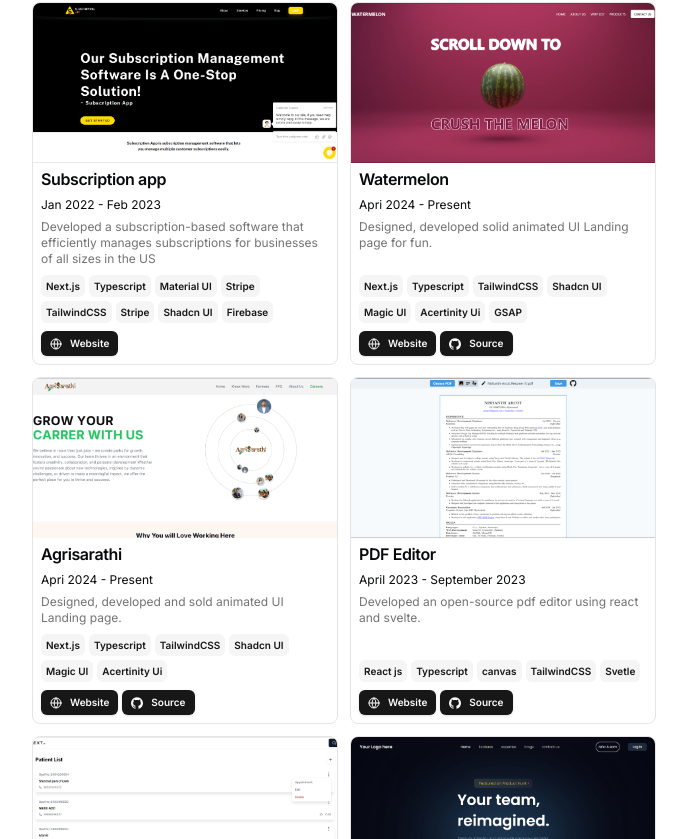
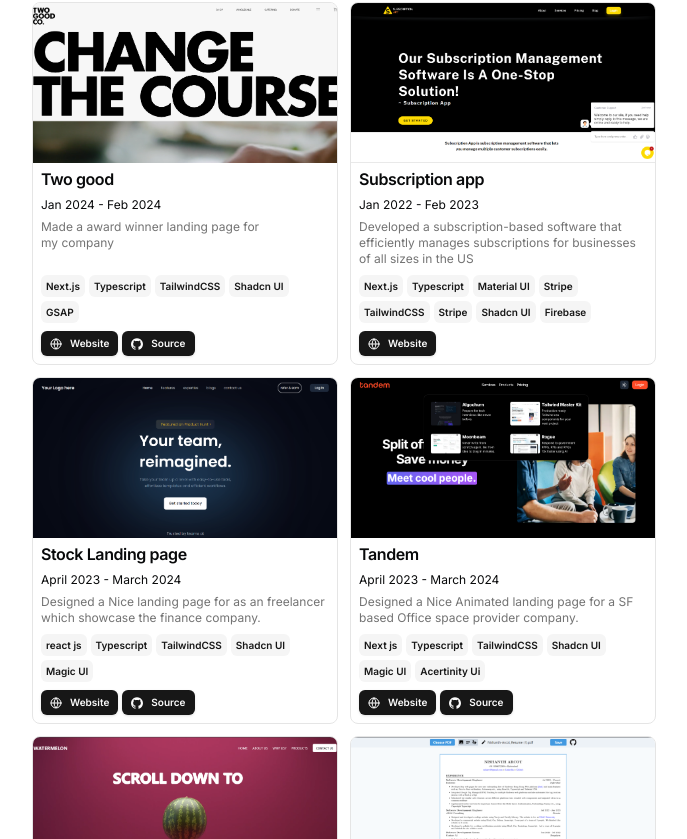
Before and after one commit to abhisektomar1/new-portfolio, a Next.js app: page / in a window 1280 px wide. Shown: the part 1061-1900 px from the top of the page, without its empty margins (296-983 px from the left). Built offline with nearby package versions, Linux system fonts and the light colour scheme.

Commit message:
projects added

```diff
--- a/src/data/resume.tsx
+++ b/src/data/resume.tsx
@@ -128,6 +128,36 @@ export const DATA = {
   ],
   projects: [
     {
+      title: "Two good",
+      href: "https://twogood.com.au/",
+      dates: "Jan 2024 - Feb 2024",
+      active: true,
+      description:
+        "Made a award winner landing page for my company",
+      technologies: [
+        "Next.js",
+        "Typescript",
+        "TailwindCSS",
+        "Shadcn UI",
+        "GSAP"
+      ],
+      links: [
+        {
+          type: "Website",
+          href: "https://twogood.com.au/",
+          icon: <Icons.globe className="size-3" />,
+        },
+        {
+          type: "Source",
+          href: "https://github.com/abhisektomar1/two-good",
+          icon: <Icons.github className="size-3" />,
+        },
+      ],
+      image: "/projects/twoGood.png",
+      video:
+        "",
+    },
+    {
       title: "Subscription app",
       href: "https://subscription.app",
       dates: "Jan 2022 - Feb 2023",
@@ -152,128 +182,6 @@ export const DATA = {
         },
       ],
       image: "/projects/subs.png",
-      video:
-        "",
-    },
-    {
-      title: "Watermelon",
-      href: "https://watermelon-pearl.vercel.app/",
-      dates: "Apri 2024 - Present",
-      active: true,
-      description:
-        "Designed, developed solid  animated UI Landing page for fun.",
-      technologies: [
-        "Next.js",
-        "Typescript",
-        "TailwindCSS",
-        "Shadcn UI",
-        "Magic UI",
-        "Acertinity Ui",
-        "GSAP"
-      ],
-      links: [
-        {
-          type: "Website",
-          href: "https://watermelon-pearl.vercel.app/",
-          icon: <Icons.globe className="size-3" />,
-        },
-        {
-          type: "Source",
-          href: "https://github.com/abhisektomar1/watermelon",
-          icon: <Icons.github className="size-3" />,
-        },
-      ],
-      image: "/projects/watermelon.png",
-      video: "",
-    },
-    {
-      title: "Agrisarathi",
-      href: "https://agrisarathi.com",
-      dates: "Apri 2024 - Present",
-      active: true,
-      description:
-        "Designed, developed and sold animated UI Landing page.",
-      technologies: [
-        "Next.js",
-        "Typescript",
-        "TailwindCSS",
-        "Shadcn UI",
-        "Magic UI",
-        "Acertinity Ui"
-      ],
-      links: [
-        {
-          type: "Website",
-          href: "https://agrisarathi.com",
-          icon: <Icons.globe className="size-3" />,
-        },
-        {
-          type: "Source",
-          href: "https://github.com/abhisektomar1/agrisarathi-next-app",
-          icon: <Icons.github className="size-3" />,
-        },
-      ],
-      image: "/projects/agri.png",
-      video: "",
-    },
-    {
-      title: "PDF Editor",
-      href: "https://pdf-editor-abhi-vert.vercel.app/",
-      dates: "April 2023 - September 2023",
-      active: true,
-      description:
-        "Developed an open-source pdf editor using react and svelte.",
-      technologies: [
-        "React js",
-        "Typescript",
-        "canvas",
-        "TailwindCSS",
-        "Svetle"
-      ],
-      links: [
-        {
-          type: "Website",
-          href: "https://pdf-editor-abhi-vert.vercel.app/",
-          icon: <Icons.globe className="size-3" />,
-        },
-        {
-          type: "Source",
-          href: "https://github.com/abhisektomar1/pdf-editor",
-          icon: <Icons.github className="size-3" />,
-        },
-      ],
-      image: "/projects/pdf.png",
-      video: "",
-    },
-    {
-      title: "Ortho Appointment App",
-      href: "https://ortho-app-dental.vercel.app",
-      dates: "April 2023 - March 2024",
-      active: true,
-      description:
-        "Designed a fully functional patients management app for doctors of hospital with appointment system",
-      technologies: [
-        "Next.js",
-        "Typescript",
-        "Appwrite",
-        "No sql",
-        "TailwindCSS",
-        "Shadcn UI",
-        "Magic UI",
-      ],
-      links: [
-        {
-          type: "Website",
-          href: "https://ortho-app-dental.vercel.app",
-          icon: <Icons.globe className="size-3" />,
-        },
-        {
-          type: "Source",
-          href: "https://github.com/abhisektomar1/ortho-app-",
-          icon: <Icons.github className="size-3" />,
-        },
-      ],
-      image: "/projects/ortho.png",
       video:
         "",
     },
@@ -338,6 +246,129 @@ export const DATA = {
       video:
         "",
     },
+    {
+      title: "Watermelon",
+      href: "https://watermelon-pearl.vercel.app/",
+      dates: "Apri 2024 - Present",
+      active: true,
+      description:
+        "Designed, developed solid  animated UI Landing page for fun.",
+      technologies: [
+        "Next.js",
+        "Typescript",
+        "TailwindCSS",
+        "Shadcn UI",
+        "Magic UI",
+        "Acertinity Ui",
+        "GSAP"
+      ],
+      links: [
+        {
+          type: "Website",
+          href: "https://watermelon-pearl.vercel.app/",
+          icon: <Icons.globe className="size-3" />,
+        },
+        {
+          type: "Source",
+          href: "https://github.com/abhisektomar1/watermelon",
+          icon: <Icons.github className="size-3" />,
+        },
+      ],
+      image: "/projects/watermelon.png",
+      video: "",
+    },
+    // {
+    //   title: "Agrisarathi",
+    //   href: "https://agrisarathi.com",
+    //   dates: "Apri 2024 - Present",
+    //   active: true,
+    //   description:
+    //     "Designed, developed and sold animated UI Landing page.",
+    //   technologies: [
+    //     "Next.js",
+    //     "Typescript",
+    //     "TailwindCSS",
+    //     "Shadcn UI",
+    //     "Magic UI",
+    //     "Acertinity Ui"
+    //   ],
+    //   links: [
+    //     {
+    //       type: "Website",
+    //       href: "https://agrisarathi.com",
+    //       icon: <Icons.globe className="size-3" />,
+    //     },
+    //     {
+    //       type: "Source",
+    //       href: "https://github.com/abhisektomar1/agrisarathi-next-app",
+    //       icon: <Icons.github className="size-3" />,
+    //     },
+    //   ],
+    //   image: "/projects/agri.png",
+    //   video: "",
+    // },
+    {
+      title: "PDF Editor",
+      href: "https://pdf-editor-abhi-vert.vercel.app/",
+      dates: "April 2023 - September 2023",
+      active: true,
+      description:
+        "Developed an open-source pdf editor using react and svelte.",
+      technologies: [
+        "React js",
+        "Typescript",
+        "canvas",
+        "TailwindCSS",
+        "Svetle"
+      ],
+      links: [
+        {
+          type: "Website",
+          href: "https://pdf-editor-abhi-vert.vercel.app/",
+          icon: <Icons.globe className="size-3" />,
+        },
+        {
+          type: "Source",
+          href: "https://github.com/abhisektomar1/pdf-editor",
+          icon: <Icons.github className="size-3" />,
+        },
+      ],
+      image: "/projects/pdf.png",
+      video: "",
+    },
+    {
+      title: "Ortho Appointment App",
+      href: "https://ortho-app-dental.vercel.app",
+      dates: "April 2023 - March 2024",
+      active: true,
+      description:
+        "Designed a fully functional patients management app for doctors of hospital with appointment system",
+      technologies: [
+        "Next.js",
+        "Typescript",
+        "Appwrite",
+        "No sql",
+        "TailwindCSS",
+        "Shadcn UI",
+        "Magic UI",
+      ],
+      links: [
+        {
+          type: "Website",
+          href: "https://ortho-app-dental.vercel.app",
+          icon: <Icons.globe className="size-3" />,
+        },
+        {
+          type: "Source",
+          href: "https://github.com/abhisektomar1/ortho-app-",
+          icon: <Icons.github className="size-3" />,
+        },
+      ],
+      image: "/projects/ortho.png",
+      video:
+        "",
+    },
+
   ],
   // hackathons: [
   //   {
```
Also changed, not shown: public/projects/twoGood.png (added).
